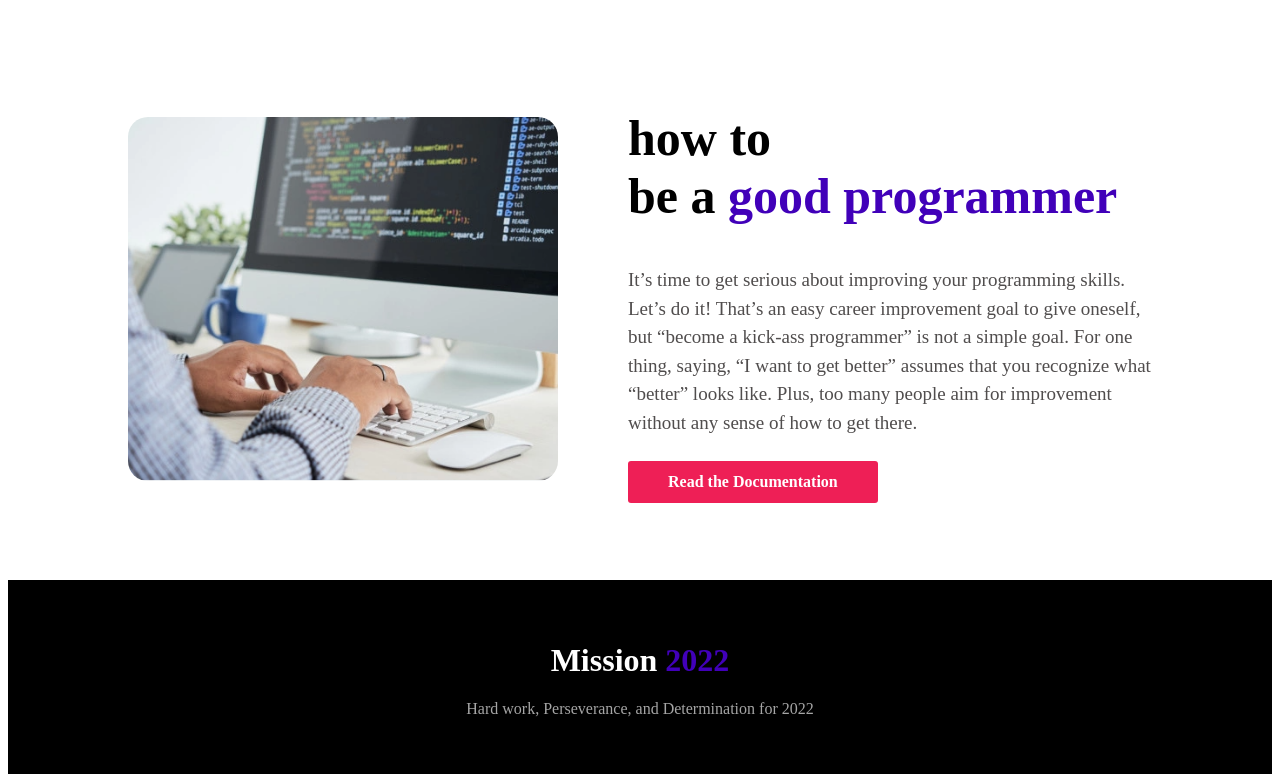
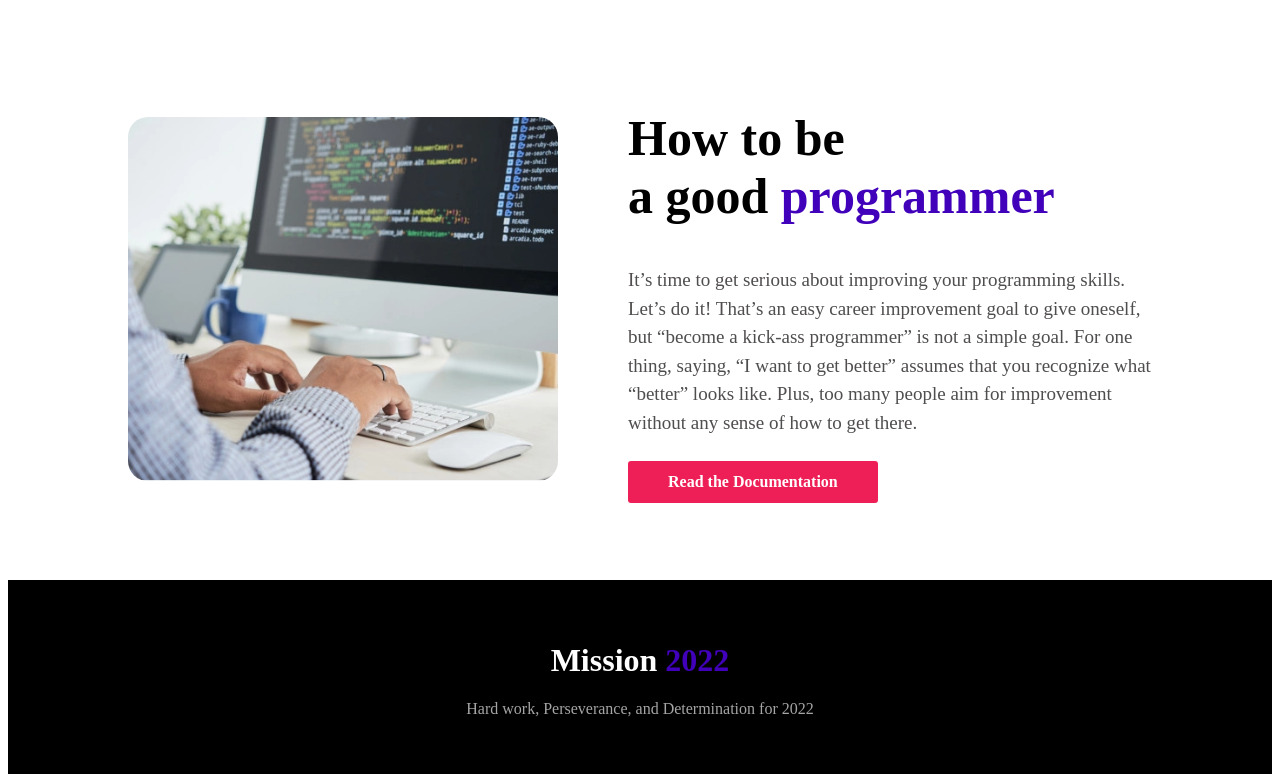
Before and after one commit to Tanvir1407/assignment-1, a plain HTML site: page index.html in a window 1280 px wide. Shown: the part 1908-2690 px from the top of the page. Drawn offline with Linux system fonts and the light colour scheme.

Commit message:
Complete Portfolio Website

```diff
--- a/index.html
+++ b/index.html
@@ -112,7 +112,7 @@
             <img src="Images/pictures/download (54).png" alt="A men coding on a laptop">
         </div>
         <div class="last-container-text">
-            <h1>how to <br> be a <span class="title-color"> good programmer </span></h1>
+            <h1>How to be<br>a good<span class="title-color">  programmer </span></h1>
                 <p>It’s time to get serious about improving your programming skills. Let’s do it!
                 That’s an easy career improvement goal to give oneself, but “become a kick-ass programmer” is not a simple goal. For one
                 thing, saying, “I want to get better” assumes that you recognize what “better” looks like. Plus, too many people aim for
```
